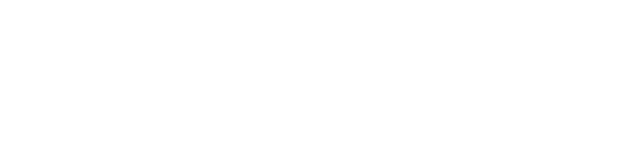
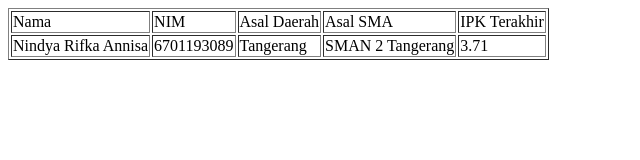
Before and after one commit to ninranisa/6701193089-assessment1pabw, a plain HTML site: page index.html in a window 1280 px wide. Shown: the whole page, without its empty margins (0-640 px from the left). Drawn offline with Linux system fonts and the light colour scheme.

Commit message:
commit2-6701193089

```diff
--- a/index.html
+++ b/index.html
@@ -2,9 +2,24 @@
 <html lang="en">
 <head>
     <meta charset="UTF-8">
-    <title>Title</title>
+    <title>Biodata</title>
 </head>
 <body>
-
+<Table border="1">
+    <tr>
+        <td>Nama</td>
+        <td>NIM</td>
+        <td>Asal Daerah</td>
+        <td>Asal SMA</td>
+        <td>IPK Terakhir</td>
+    </tr>
+    <tr>
+        <td>Nindya Rifka Annisa</td>
+        <td>6701193089</td>
+        <td>Tangerang</td>
+        <td>SMAN 2 Tangerang</td>
+        <td>3.71</td>
+    </tr>
+</Table>
 </body>
 </html>
```
